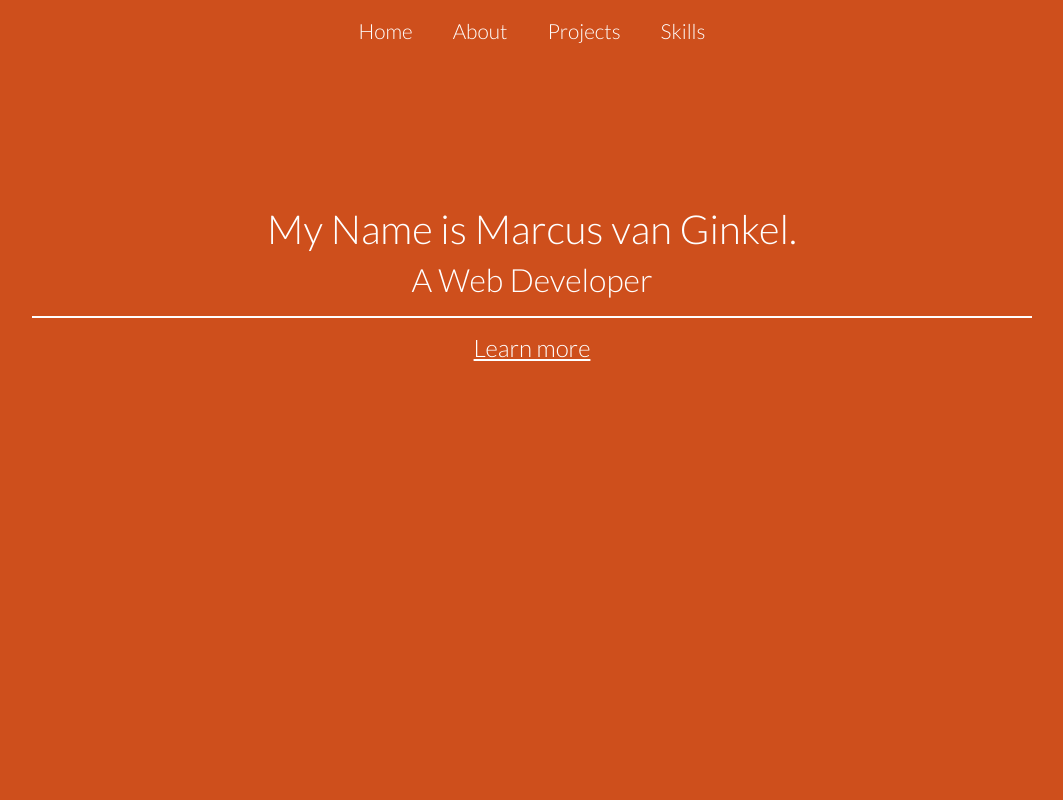
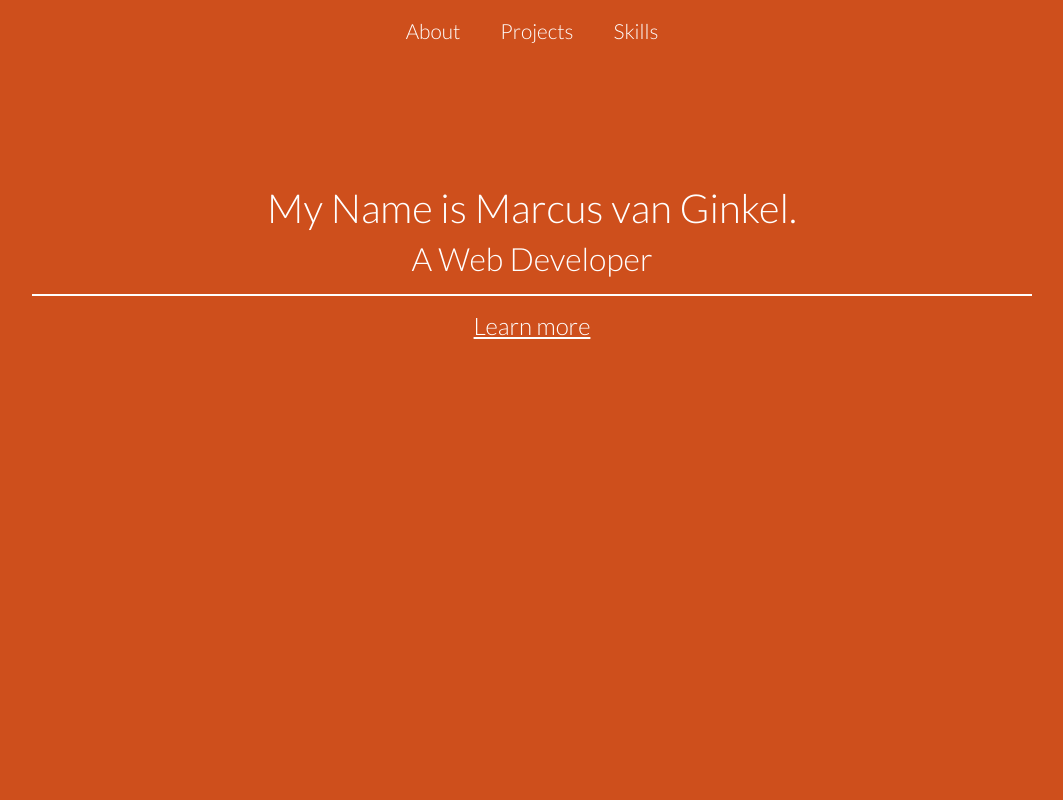
Before and after one commit to mvangin/portfolio_refactored, a website: page index.html in a window 1280 px wide. Shown: the top 800 px of the page, without its empty margins (108-1171 px from the left). Drawn offline with nearby package versions, Linux system fonts and the light colour scheme; some packages are replaced by stand-ins of ours; a script that the page names is missing.

Commit message:
update styling

```diff
--- a/index.html
+++ b/index.html
@@ -24,9 +24,7 @@
 <body>
     <nav class="navbarTop">
         <ul class="navbarList" id="navscroll-spy">
-            <li>
-                <a href="#section-home"> Home </a>
-            </li>
+
             <li>
                 <a href="#section-about"> About </a>
             </li>
--- a/main.css
+++ b/main.css
@@ -31,7 +31,11 @@ body {
 /* navbar */
 
 .navbarTop {
-    background: rgba(204, 72, 19, 0.959);
+    position: absolute;
+    margin: 0 auto;
+    left: 0;
+    right: 0;
+
 }
 .navbarTop ul {
     display: flex;
@@ -71,7 +75,7 @@ section > div{
 
 #section-home .homeContainer {
     text-align: center;
-    padding-top: 80px;
+    padding-top: 120px;
     color: white;
 }
 
@@ -215,7 +219,6 @@ hr {
 }
 
 #section-skills  .skillsCatContainer {
-
     width: 33%;
     background-color: white;
     color: #333;
@@ -223,6 +226,7 @@ hr {
     box-shadow: 0 3px 10px rgba(0,0,0,0.5);
     margin: 20px;
 }
+
 
 #section-skills .skillsCatContainer .skillsTitle{
         background:#ffc107;
```
